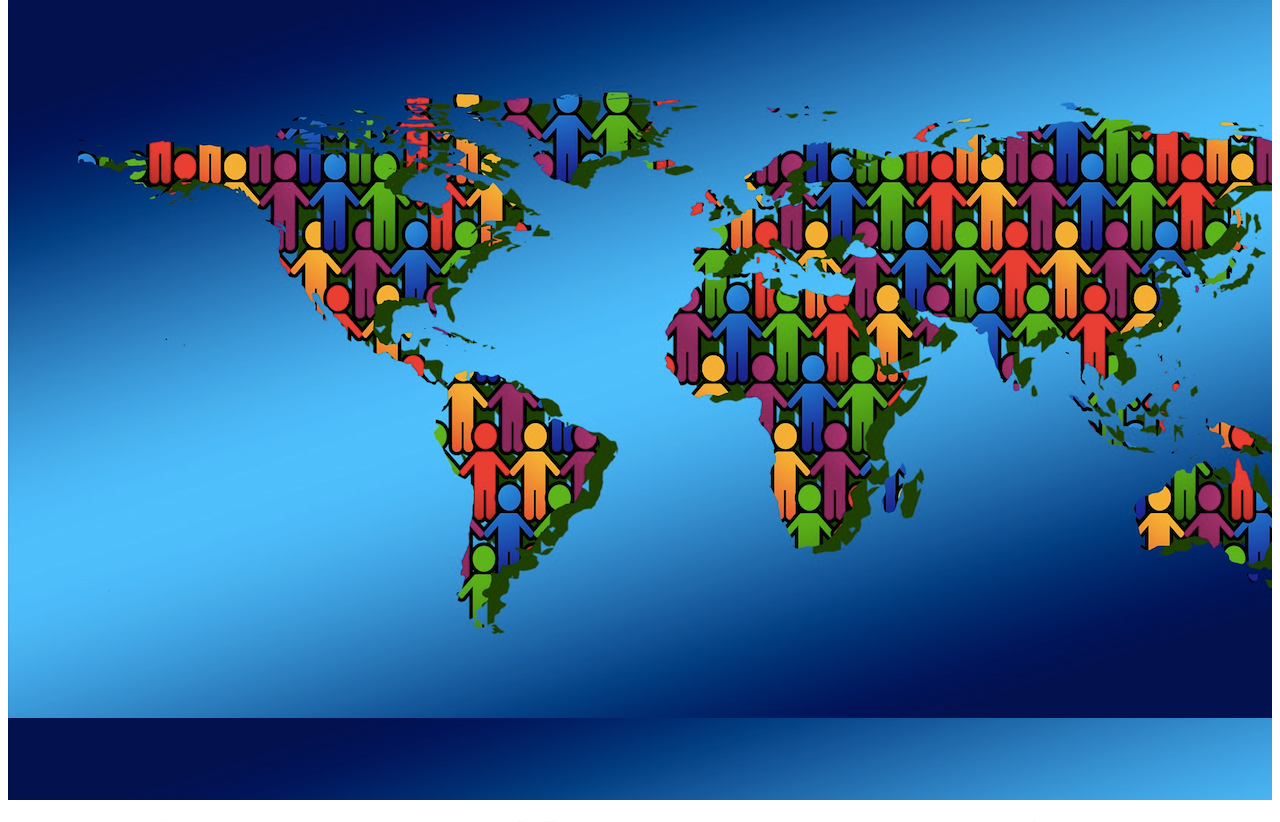
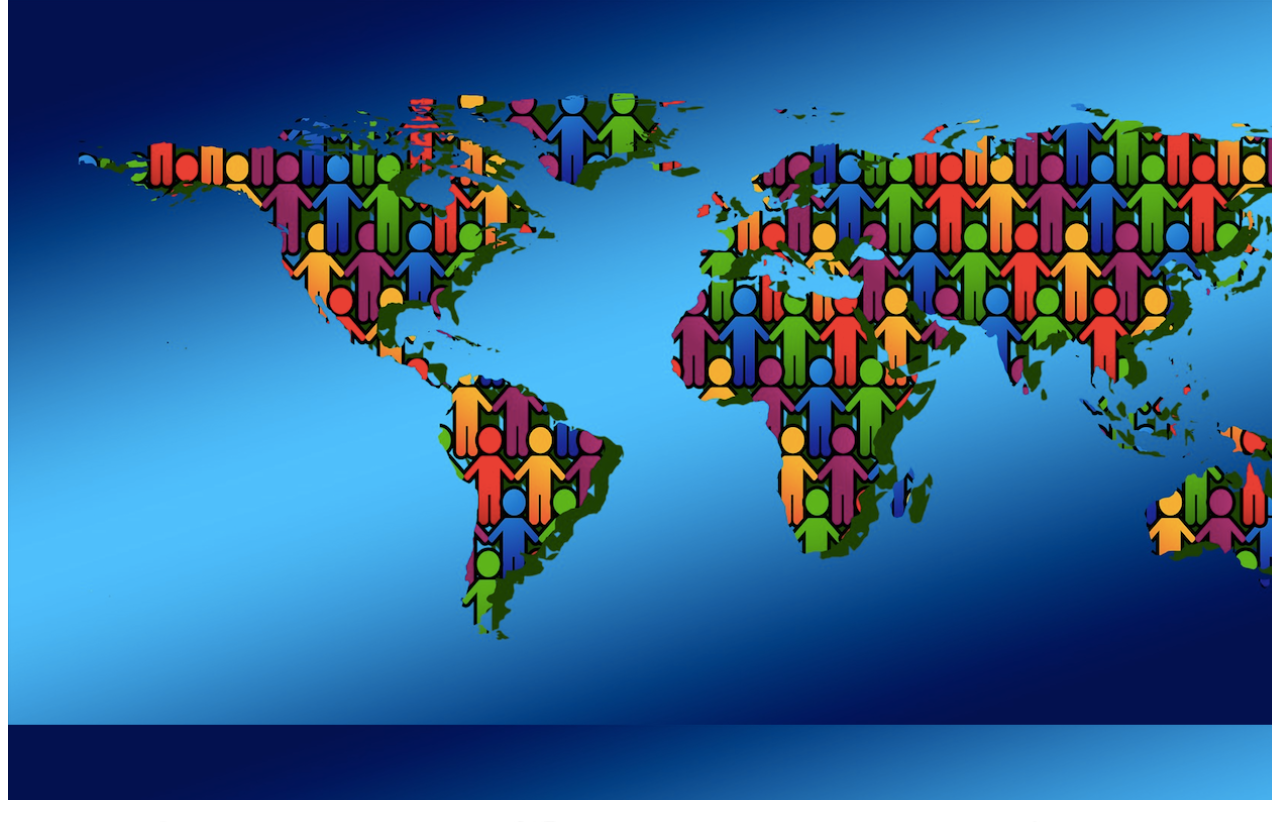
Before and after one commit to aafatankit/software_testing_project, a PHP site: page / in a window 1280 px wide. Shown: the part 148-970 px from the top of the page. Run offline with PHP 8.4, Linux system fonts and the light colour scheme.

Commit message:
changed something
changed somethingd

```diff
--- a/slides.css
+++ b/slides.css
@@ -3,6 +3,7 @@
     width: auto;
     height: 800px;
     background-image: url(images/slide1.jpg);
+    background-size: 115%;
 }
 
 #feature{
```
Also changed, not shown: 1 other file.
